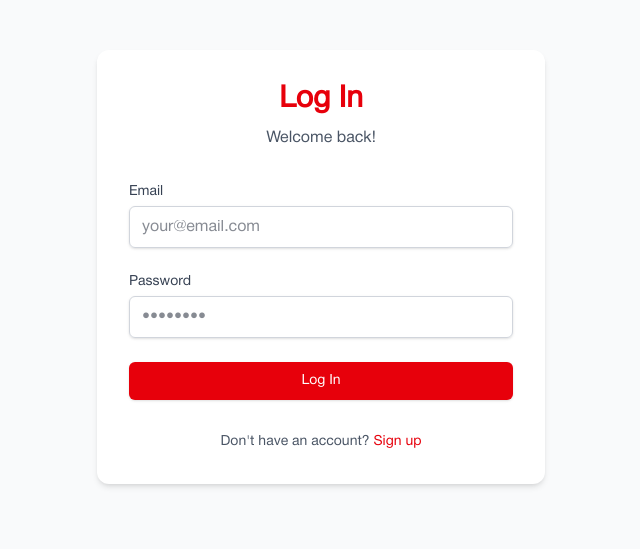
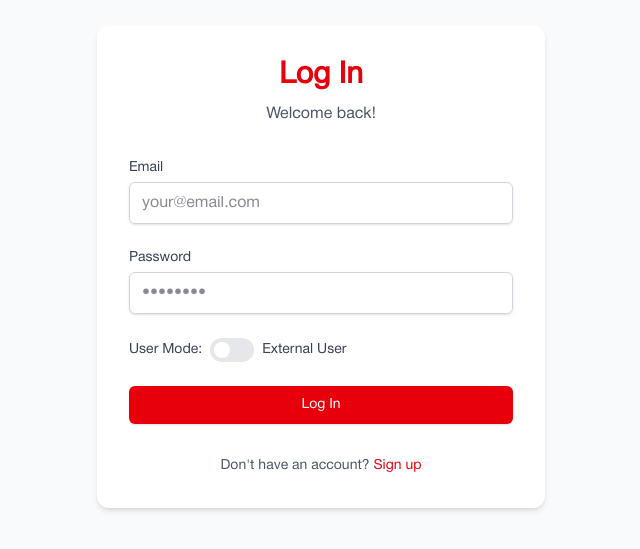
Before and after one commit to alextheprophecy/starthack2025, a Next.js app: page /login in a window 1280 px wide. Shown: the part 133-682 px from the top of the page, without its empty margins (319-959 px from the left). Built offline with nearby package versions, Linux system fonts and the light colour scheme.

Commit message:
add user mode toggle + new internal page

```diff
--- a/src/app/context/AuthContext.tsx
+++ b/src/app/context/AuthContext.tsx
@@ -4,6 +4,7 @@ import { createContext, useContext, useState, useEffect, ReactNode } from "react
 
 type User = {
   email: string;
+  userType: 'internal' | 'external';
 };
 
 type UserData = {
@@ -13,7 +14,7 @@ type UserData = {
 
 type AuthContextType = {
   user: User | null;
-  login: (email: string, password: string) => Promise<boolean>;
+  login: (email: string, password: string, userType: 'internal' | 'external') => Promise<boolean>;
   signup: (email: string, password: string) => Promise<boolean>;
   logout: () => void;
 };
@@ -31,7 +32,7 @@ export function AuthProvider({ children }: { children: ReactNode }) {
     }
   }, []);
 
-  const login = async (email: string, password: string) => {
+  const login = async (email: string, password: string, userType: 'internal' | 'external') => {
     try {
       // Get users from the API/JSON file
       const response = await fetch("/api/users");
@@ -42,7 +43,7 @@ export function AuthProvider({ children }: { children: ReactNode }) {
       );
 
       if (foundUser) {
-        const userData = { email: foundUser.email };
+        const userData = { email: foundUser.email, userType };
         setUser(userData);
         sessionStorage.setItem("user", JSON.stringify(userData));
         return true;
@@ -68,8 +69,8 @@ export function AuthProvider({ children }: { children: ReactNode }) {
       const result = await response.json();
 
       if (result.success) {
-        // Set the current user
-        const userData = { email };
+        // Set the current user - default to external type for new signups
+        const userData = { email, userType: 'external' as const };
         setUser(userData);
         sessionStorage.setItem("user", JSON.stringify(userData));
         return true;
--- /dev/null
+++ b/src/app/internal/page.tsx
@@ -0,0 +1,51 @@
+"use client";
+
+import { useAuth } from "../context/AuthContext";
+import { useRouter } from "next/navigation";
+import { useEffect } from "react";
+
+export default function InternalPage() {
+  const { user, logout } = useAuth();
+  const router = useRouter();
+
+  useEffect(() => {
+    if (!user) {
+      router.push("/login");
+    } else if (user.userType !== 'internal') {
+      router.push("/");
+    }
+  }, [user, router]);
+
+  // Don't render the page content if not authenticated or not internal user
+  if (!user || user.userType !== 'internal') {
+    return null;
+  }
+
+  const handleLogout = () => {
+    logout();
+    router.push("/login");
+  };
+
+  return (
+    <div className="min-h-screen bg-white">
+      <header className="w-full flex justify-between items-center p-4 bg-white shadow-sm">
+        <h1 className="text-xl font-bold text-red-600">Virgin Initiatives - Internal Portal</h1>
+        <div className="flex items-center gap-4">
+          <span className="text-sm text-gray-600">Welcome, {user.email}</span>
+          <button
+            onClick={handleLogout}
+            className="px-4 py-2 bg-red-600 text-white rounded-md hover:bg-red-700 transition-colors text-sm"
+          >
+            Logout
+          </button>
+        </div>
+      </header>
+
+      <main className="container mx-auto p-6 flex items-center justify-center" style={{ height: 'calc(100vh - 80px)' }}>
+        <div className="text-center p-8 bg-gray-50 rounded-lg shadow-md">
+          <h2 className="text-2xl font-bold text-red-600 mb-4">Internal Employee Portal</h2>
+        </div>
+      </main>
+    </div>
+  );
+}
--- a/src/app/login/page.tsx
+++ b/src/app/login/page.tsx
@@ -10,6 +10,7 @@ export default function Login() {
   const [password, setPassword] = useState("");
   const [error, setError] = useState("");
   const [loading, setLoading] = useState(false);
+  const [userType, setUserType] = useState<'external' | 'internal'>('external');
 
   const { login, user } = useAuth();
   const router = useRouter();
@@ -17,7 +18,11 @@ export default function Login() {
   // Redirect if already logged in
   useEffect(() => {
     if (user) {
-      router.push("/");
+      if (user.userType === 'internal') {
+        router.push("/internal");
+      } else {
+        router.push("/");
+      }
     }
   }, [user, router]);
 
@@ -32,11 +37,15 @@ export default function Login() {
     try {
       setError("");
       setLoading(true);
-      const success = await login(email, password);
+      const success = await login(email, password, userType);
 
       if (success) {
-        // Immediate redirection without waiting for the next render
-        window.location.href = "/";
+        // Redirect based on user type
+        if (userType === 'internal') {
+          window.location.href = "/internal";
+        } else {
+          window.location.href = "/";
+        }
       } else {
         setError("Invalid email or password");
       }
@@ -46,6 +55,10 @@ export default function Login() {
     } finally {
       setLoading(false);
     }
+  };
+
+  const toggleUserType = () => {
+    setUserType(userType === 'external' ? 'internal' : 'external');
   };
 
   return (
@@ -91,6 +104,27 @@ export default function Login() {
             />
           </div>
 
+          <div className="flex items-center justify-between">
+            <label className="flex items-center">
+              <span className="mr-2 text-sm text-gray-700">User Mode:</span>
+              <div
+                onClick={toggleUserType}
+                className={`relative inline-flex h-6 w-11 items-center rounded-full transition-colors focus:outline-none focus:ring-2 focus:ring-red-500 focus:ring-offset-2 ${
+                  userType === 'internal' ? 'bg-red-600' : 'bg-gray-200'
+                }`}
+              >
+                <span
+                  className={`inline-block h-4 w-4 transform rounded-full bg-white transition-transform ${
+                    userType === 'internal' ? 'translate-x-6' : 'translate-x-1'
+                  }`}
+                />
+              </div>
+              <span className="ml-2 text-sm font-medium text-gray-700">
+                {userType === 'internal' ? 'Internal Employee' : 'External User'}
+              </span>
+            </label>
+          </div>
+
           <div>
             <button
               type="submit"
--- a/src/app/page.tsx
+++ b/src/app/page.tsx
@@ -24,6 +24,8 @@ export default function Home() {
   useEffect(() => {
     if (!user) {
       router.push("/login");
+    } else if (user.userType === 'internal') {
+      router.push("/internal");
     } else {
       // Fetch and parse the CSV data
       fetch('/res/sample_initiatives.csv')
@@ -57,8 +59,8 @@ export default function Home() {
     }
   }, [user, router]);
 
-  // Don't render the page content if not authenticated
-  if (!user) {
+  // Don't render the page content if not authenticated or if internal user
+  if (!user || user.userType === 'internal') {
     return null;
   }
 
```
